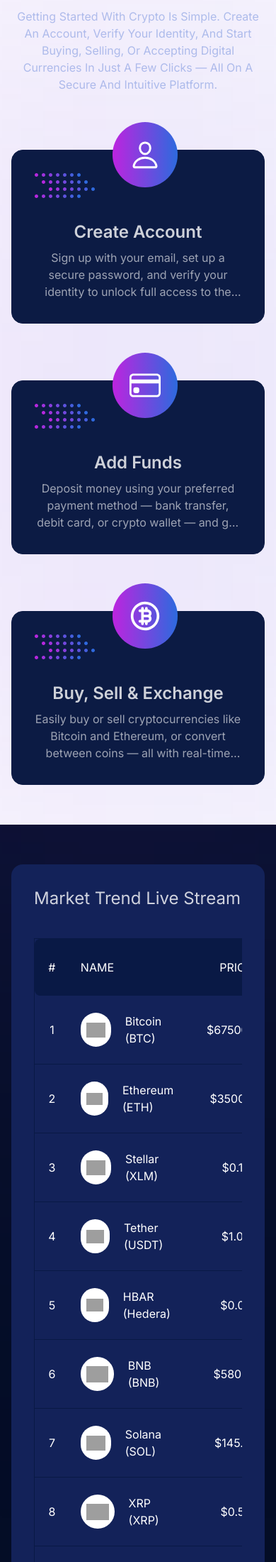
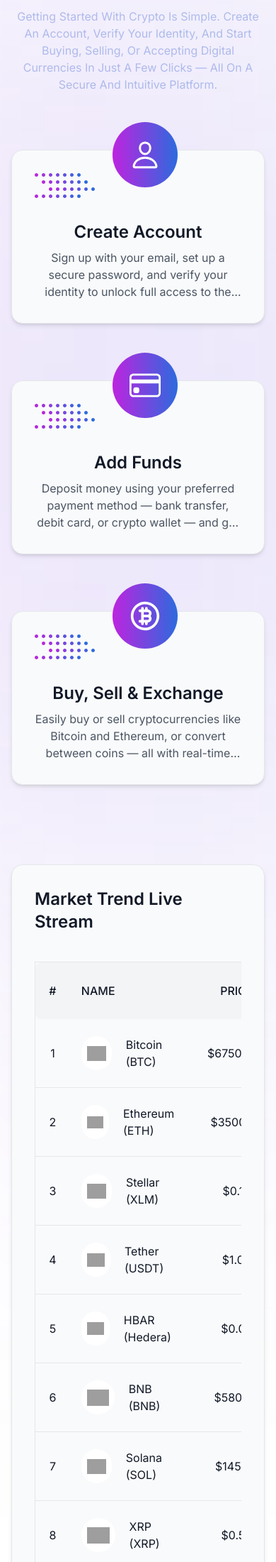
Before and after one commit to Eduroberrt/broker, a Django app: page /en/ in a window 390 px wide. Shown: the part 1261-3462 px from the top of the page at 71% size. Run offline with Django 5.2, Linux system fonts and the light colour scheme; data comes from the database, SQL or seed files in the repository; some libraries are stand-ins or nearby versions; grey boxes are pictures that could not be loaded.

Commit message:
Complete white background theme implementation - updated signup, home market table, documentation, mobile nav, and remaining dark backgrounds

```diff
--- a/templates/help_center.html
+++ b/templates/help_center.html
@@ -43,7 +43,7 @@
 <body class="bg-white">
     {% include 'partials/dashboard_header.html' %}
 
-    <div class="container mx-auto px-4 sm:px-6 pt-20 pb-24 lg:pb-20 min-h-screen" style="background: #040D26;">
+    <div class="container mx-auto px-4 sm:px-6 pt-20 pb-24 lg:pb-20 min-h-screen bg-white">
         <!-- Header -->
         <div class="mb-8 mt-4" data-aos="fade-down">
             <div class="text-center">
--- a/templates/home.html
+++ b/templates/home.html
@@ -68,39 +68,39 @@
             </p>
         </div>
         <div class="grid md:grid-cols-2 lg:grid-cols-3 gap-y-20 gap-x-5 mt-20">
-            <div class="bg-darkmode border border-darkmode group hover:border-[#bd24df] hover:scale-105 duration-300 p-8 relative rounded-2xl hover:mb-5" data-aos="fade-up">
+            <div class="bg-gray-50 border border-gray-200 group hover:border-[#bd24df] hover:scale-105 duration-300 p-8 relative rounded-2xl hover:mb-5 shadow-md" data-aos="fade-up">
                 <div class="rounded-full flex justify-center absolute -top-10 left-[40%] p-6" style="background: linear-gradient(to right, #bd24df, #2d6ade);">
                     <img src="{% static 'images/work/icon-one.svg' %}" alt="Create Account" width="44" height="44">
                 </div>
                 <div>
                     <img src="{% static 'images/icons/bg-arrow.svg' %}" alt="arrow" width="85" height="35">
                 </div>
-                <p class="text-2xl text-white/80 font-semibold text-center mt-8 capitalize">Create Account</p>
-                <p class="text-base font-normal text-white/60 text-center mt-2 overflow-hidden line-clamp-3 group-hover:line-clamp-none transition-all duration-300">
+                <p class="text-2xl text-gray-900 font-semibold text-center mt-8 capitalize">Create Account</p>
+                <p class="text-base font-normal text-gray-600 text-center mt-2 overflow-hidden line-clamp-3 group-hover:line-clamp-none transition-all duration-300">
                     Sign up with your email, set up a secure password, and verify your identity to unlock full access to the platform. Getting started takes just a few minutes.
                 </p>
             </div>
-            <div class="bg-darkmode border border-darkmode group hover:border-[#bd24df] hover:scale-105 duration-300 p-8 relative rounded-2xl hover:mb-5" data-aos="fade-up" data-aos-delay="100">
+            <div class="bg-gray-50 border border-gray-200 group hover:border-[#bd24df] hover:scale-105 duration-300 p-8 relative rounded-2xl hover:mb-5 shadow-md" data-aos="fade-up" data-aos-delay="100">
                 <div class="rounded-full flex justify-center absolute -top-10 left-[40%] p-6" style="background: linear-gradient(to right, #bd24df, #2d6ade);">
                     <img src="{% static 'images/work/icon-two.svg' %}" alt="Add Funds" width="44" height="44">
                 </div>
                 <div>
                     <img src="{% static 'images/icons/bg-arrow.svg' %}" alt="arrow" width="85" height="35">
                 </div>
-                <p class="text-2xl text-white/80 font-semibold text-center mt-8 capitalize">Add Funds</p>
-                <p class="text-base font-normal text-white/60 text-center mt-2 overflow-hidden line-clamp-3 group-hover:line-clamp-none transition-all duration-300">
+                <p class="text-2xl text-gray-900 font-semibold text-center mt-8 capitalize">Add Funds</p>
+                <p class="text-base font-normal text-gray-600 text-center mt-2 overflow-hidden line-clamp-3 group-hover:line-clamp-none transition-all duration-300">
                     Deposit money using your preferred payment method — bank transfer, debit card, or crypto wallet — and get ready to explore the world of digital assets.
                 </p>
             </div>
-            <div class="bg-darkmode border border-darkmode group hover:border-[#bd24df] hover:scale-105 duration-300 p-8 relative rounded-2xl hover:mb-5" data-aos="fade-up" data-aos-delay="200">
+            <div class="bg-gray-50 border border-gray-200 group hover:border-[#bd24df] hover:scale-105 duration-300 p-8 relative rounded-2xl hover:mb-5 shadow-md" data-aos="fade-up" data-aos-delay="200">
                 <div class="rounded-full flex justify-center absolute -top-10 left-[40%] p-6" style="background: linear-gradient(to right, #bd24df, #2d6ade);">
                     <img src="{% static 'images/work/icon-three.svg' %}" alt="Buy, Sell & Exchange" width="44" height="44">
                 </div>
                 <div>
                     <img src="{% static 'images/icons/bg-arrow.svg' %}" alt="arrow" width="85" height="35">
                 </div>
-                <p class="text-2xl text-white/80 font-semibold text-center mt-8 capitalize">Buy, Sell & Exchange</p>
-                <p class="text-base font-normal text-white/60 text-center mt-2 overflow-hidden line-clamp-3 group-hover:line-clamp-none transition-all duration-300">
+                <p class="text-2xl text-gray-900 font-semibold text-center mt-8 capitalize">Buy, Sell & Exchange</p>
+                <p class="text-base font-normal text-gray-600 text-center mt-2 overflow-hidden line-clamp-3 group-hover:line-clamp-none transition-all duration-300">
                     Easily buy or sell cryptocurrencies like Bitcoin and Ethereum, or convert between coins — all with real-time rates and low transaction fees.
                 </p>
             </div>
@@ -109,27 +109,27 @@
 </section>
 
 <!-- Market Trend Table Section -->
-<section id="exchange-section" class="scroll-mt-20 bg-body-bg">
+<section id="exchange-section" class="scroll-mt-20 bg-white">
     <div class="container">
-        <div class="rounded-2xl bg-tablebg p-8 relative z-10 overflow-hidden">
-            <p class="text-white/80 text-2xl">Market Trend Live Stream</p>
+        <div class="rounded-2xl bg-gray-50 border border-gray-200 p-8 relative z-10 overflow-hidden shadow-md">
+            <p class="text-gray-900 text-2xl font-semibold">Market Trend Live Stream</p>
             <div class="overflow-x-auto mt-10">
-                <table class="table-auto w-full border border-border">
+                <table class="table-auto w-full border border-gray-200">
                     <thead>
-                        <tr class="text-white bg-border rounded-2xl">
-                            <th class="px-4 py-4 font-normal rounded-s-lg">#</th>
-                            <th class="px-4 py-4 text-start font-normal">NAME</th>
-                            <th class="px-4 py-4 font-normal">PRICE</th>
-                            <th class="px-4 py-4 font-normal">CHANGE 24H</th>
-                            <th class="px-4 py-4 font-normal">MARKET CAP</th>
-                            <th class="px-4 py-4 font-normal rounded-e-lg">ACTION</th>
+                        <tr class="text-gray-900 bg-gray-100 rounded-2xl">
+                            <th class="px-4 py-4 font-medium rounded-s-lg">#</th>
+                            <th class="px-4 py-4 text-start font-medium">NAME</th>
+                            <th class="px-4 py-4 font-medium">PRICE</th>
+                            <th class="px-4 py-4 font-medium">CHANGE 24H</th>
+                            <th class="px-4 py-4 font-medium">MARKET CAP</th>
+                            <th class="px-4 py-4 font-medium rounded-e-lg">ACTION</th>
                         </tr>
                     </thead>
                     <tbody>
                         {% for asset in crypto_assets %}
-                        <tr class="border-b border-b-border">
-                            <td class="px-4 py-6 text-center text-white">{{ forloop.counter }}</td>
-                            <td class="px-4 py-6 text-white">
+                        <tr class="border-b border-b-gray-200">
+                            <td class="px-4 py-6 text-center text-gray-900">{{ forloop.counter }}</td>
+                            <td class="px-4 py-6 text-gray-900">
                                 <div class="flex items-center gap-5">
                                     {% if asset.icon_url %}
                                     <div class="w-12 h-12 rounded-full flex items-center justify-center bg-white p-2">
@@ -143,11 +143,11 @@
                                     {{ asset.name }} ({{ asset.symbol }})
                                 </div>
                             </td>
-                            <td class="px-4 py-6 text-center text-white">${{ asset.current_price|floatformat:2 }}</td>
-                            <td class="px-4 py-6 text-center {% if asset.percentage_change >= 0 %}text-[#2d6ade]{% else %}text-[#bd24df]{% endif %}">
+                            <td class="px-4 py-6 text-center text-gray-900">${{ asset.current_price|floatformat:2 }}</td>
+                            <td class="px-4 py-6 text-center {% if asset.percentage_change >= 0 %}text-green-600{% else %}text-red-600{% endif %}">
                                 {% if asset.percentage_change >= 0 %}+{% endif %}{{ asset.percentage_change|floatformat:2 }}%
                             </td>
-                            <td class="px-4 py-6 text-center text-white">${{ asset.current_price|floatformat:2 }}</td>
+                            <td class="px-4 py-6 text-center text-gray-900">${{ asset.current_price|floatformat:2 }}</td>
                             <td class="px-4 py-6 text-center">
                                 <div class="flex gap-2 justify-center">
                                     {% if user.is_authenticated %}
@@ -183,30 +183,30 @@
                 </p>
             </div>
             <div class="grid md:grid-cols-2 xl:grid-cols-3 lg:grid-cols-3 gap-x-10 gap-y-4">
-                <div class="bg-darkmode p-8 rounded-lg flex flex-col gap-3" data-aos="fade-up">
+                <div class="bg-gray-50 border border-gray-200 p-8 rounded-lg flex flex-col gap-3 shadow-md hover:shadow-lg transition-shadow" data-aos="fade-up">
                     <div class="rounded-full w-fit p-4 flex items-center justify-center" style="background: linear-gradient(to right, #bd24df, #2d6ade);">
                         <img src="{% static 'images/features/featureOne.svg' %}" alt="Secure Storage" width="60" height="60" class="w-auto">
                     </div>
-                    <h5 class="text-white/80 text-lg font-medium capitalize">{{ translations.secure_storage }}</h5>
-                    <p class="text-white/40 text-sm font-normal">
+                    <h5 class="text-gray-900 text-lg font-medium capitalize">{{ translations.secure_storage }}</h5>
+                    <p class="text-gray-600 text-sm font-normal">
                         {{ translations.secure_storage_desc }}
                     </p>
                 </div>
-                <div class="bg-darkmode p-8 rounded-lg flex flex-col gap-3" data-aos="fade-up" data-aos-delay="100">
+                <div class="bg-gray-50 border border-gray-200 p-8 rounded-lg flex flex-col gap-3 shadow-md hover:shadow-lg transition-shadow" data-aos="fade-up" data-aos-delay="100">
                     <div class="rounded-full w-fit p-4 flex items-center justify-center" style="background: linear-gradient(to right, #bd24df, #2d6ade);">
                         <img src="{% static 'images/features/featureTwo.svg' %}" alt="Free to Use" width="60" height="60" class="w-auto">
                     </div>
-                    <h5 class="text-white/80 text-lg font-medium capitalize">{{ translations.free_to_use }}</h5>
-                    <p class="text-white/40 text-sm font-normal">
+                    <h5 class="text-gray-900 text-lg font-medium capitalize">{{ translations.free_to_use }}</h5>
+                    <p class="text-gray-600 text-sm font-normal">
                         {{ translations.free_to_use_desc }}
                     </p>
                 </div>
-                <div class="bg-darkmode p-8 rounded-lg flex flex-col gap-3" data-aos="fade-up" data-aos-delay="200">
+                <div class="bg-gray-50 border border-gray-200 p-8 rounded-lg flex flex-col gap-3 shadow-md hover:shadow-lg transition-shadow" data-aos="fade-up" data-aos-delay="200">
                     <div class="rounded-full w-fit p-4 flex items-center justify-center" style="background: linear-gradient(to right, #bd24df, #2d6ade);">
                         <img src="{% static 'images/features/featureThree.svg' %}" alt="Real-Time Price Data" width="60" height="60" class="w-auto">
                     </div>
-                    <h5 class="text-white/80 text-lg font-medium capitalize">{{ translations.real_time_data }}</h5>
-                    <p class="text-white/40 text-sm font-normal">
+                    <h5 class="text-gray-900 text-lg font-medium capitalize">{{ translations.real_time_data }}</h5>
+                    <p class="text-gray-600 text-sm font-normal">
                         {{ translations.real_time_data_desc }}
                     </p>
                 </div>
@@ -225,21 +225,21 @@
             <div data-aos="fade-left">
                 <h2 class="text-lightsky sm:text-5xl text-4xl font-bold mb-8">Frequently Asked Questions</h2>
                 <div class="space-y-4">
-                    <details class="bg-darkmode p-6 rounded-lg">
-                        <summary class="text-white text-lg font-medium cursor-pointer">1. What is cryptocurrency?</summary>
-                        <p class="text-white/60 mt-4">
+                    <details class="bg-gray-50 border border-gray-200 p-6 rounded-lg shadow-md">
+                        <summary class="text-gray-900 text-lg font-medium cursor-pointer">1. What is cryptocurrency?</summary>
+                        <p class="text-gray-600 mt-4">
                             Cryptocurrency is a digital or virtual currency secured by cryptography, making it nearly impossible to counterfeit or double-spend. It operates on decentralized networks called blockchains, allowing peer-to-peer transactions without intermediaries.
                         </p>
                     </details>
-                    <details class="bg-darkmode p-6 rounded-lg">
-                        <summary class="text-white text-lg font-medium cursor-pointer">2. Can cryptocurrency be converted to cash?</summary>
-                        <p class="text-white/60 mt-4">
+                    <details class="bg-gray-50 border border-gray-200 p-6 rounded-lg shadow-md">
+                        <summary class="text-gray-900 text-lg font-medium cursor-pointer">2. Can cryptocurrency be converted to cash?</summary>
+                        <p class="text-gray-600 mt-4">
                             Yes, cryptocurrencies can be converted to cash through exchanges, peer-to-peer platforms, or crypto ATMs. Many platforms allow you to sell your crypto and withdraw funds directly to your bank account.
                         </p>
                     </details>
-                    <details class="bg-darkmode p-6 rounded-lg">
-                        <summary class="text-white text-lg font-medium cursor-pointer">3. How long should you hold cryptocurrency?</summary>
-                        <p class="text-white/60 mt-4">
+                    <details class="bg-gray-50 border border-gray-200 p-6 rounded-lg shadow-md">
+                        <summary class="text-gray-900 text-lg font-medium cursor-pointer">3. How long should you hold cryptocurrency?</summary>
+                        <p class="text-gray-600 mt-4">
                             The holding period depends on your investment goals. Some traders prefer short-term trading to capitalize on price volatility, while others hold long-term, believing in the asset's future value growth. Always assess your risk tolerance before deciding.
                         </p>
                     </details>
--- a/templates/notifications.html
+++ b/templates/notifications.html
@@ -23,7 +23,7 @@
             {% if notifications %}
                 <div class="space-y-4">
                     {% for notification in notifications %}
-                    <div class="bg-white/5 border border-gray-200 rounded-lg p-6 hover:bg-gray-100 transition-all">
+                    <div class="bg-gray-50 border border-gray-200 rounded-lg p-6 hover:bg-gray-100 transition-all">
                         <div class="flex-1">
                             <div class="flex items-center gap-3 mb-2">
                                 <h3 class="text-lg font-semibold text-gray-900">{{ notification.title }}</h3>
@@ -35,7 +35,7 @@
                     {% endfor %}
                 </div>
             {% else %}
-                <div class="bg-white/5 border border-gray-200 rounded-lg p-12 text-center">
+                <div class="bg-gray-50 border border-gray-200 rounded-lg p-12 text-center">
                     <svg class="w-16 h-16 mx-auto text-gray-900/30 mb-4" fill="none" stroke="currentColor" viewBox="0 0 24 24">
                         <path stroke-linecap="round" stroke-linejoin="round" stroke-width="2" d="M15 17h5l-1.405-1.405A2.032 2.032 0 0118 14.158V11a6.002 6.002 0 00-4-5.659V5a2 2 0 10-4 0v.341C7.67 6.165 6 8.388 6 11v3.159c0 .538-.214 1.055-.595 1.436L4 17h5m6 0v1a3 3 0 11-6 0v-1m6 0H9"/>
                     </svg>
--- a/templates/portfolio.html
+++ b/templates/portfolio.html
@@ -186,11 +186,11 @@
         </div>
 
         <!-- Performance History -->
-        <div class="bg-white/5 backdrop-blur-lg rounded-2xl p-6 mt-8 border border-gray-200">
+        <div class="bg-gray-50 backdrop-blur-lg rounded-2xl p-6 mt-8 border border-gray-200">
             <h3 class="text-xl font-bold mb-6">Performance History</h3>
             <div class="mb-4 flex gap-2 performance-filter">
                 <button class="px-4 py-2 rounded-lg text-sm font-semibold transition-colors text-gray-900/60 hover:bg-gray-100">24H</button>
-                <button class="px-4 py-2 rounded-lg text-sm font-semibold transition-colors text-[#bd24df] bg-white/10">7D</button>
+                <button class="px-4 py-2 rounded-lg text-sm font-semibold transition-colors text-[#bd24df] bg-gray-100">7D</button>
                 <button class="px-4 py-2 rounded-lg text-sm font-semibold transition-colors text-gray-900/60 hover:bg-gray-100">1M</button>
                 <button class="px-4 py-2 rounded-lg text-sm font-semibold transition-colors text-gray-900/60 hover:bg-gray-100">1Y</button>
                 <button class="px-4 py-2 rounded-lg text-sm font-semibold transition-colors text-gray-900/60 hover:bg-gray-100">ALL</button>
```
Also changed, not shown: templates/about.html (+21 -21 lines), templates/auth/signin.html (+10 -12 lines), templates/auth/signup.html (+14 -18 lines), templates/contact_support.html (+6 -6 lines), templates/dashboard.html (+7 -7 lines), templates/documentation.html (+22 -22 lines), templates/more.html (+17 -17 lines), templates/profile.html (+6 -6 lines), templates/settings.html (+4 -4 lines).
